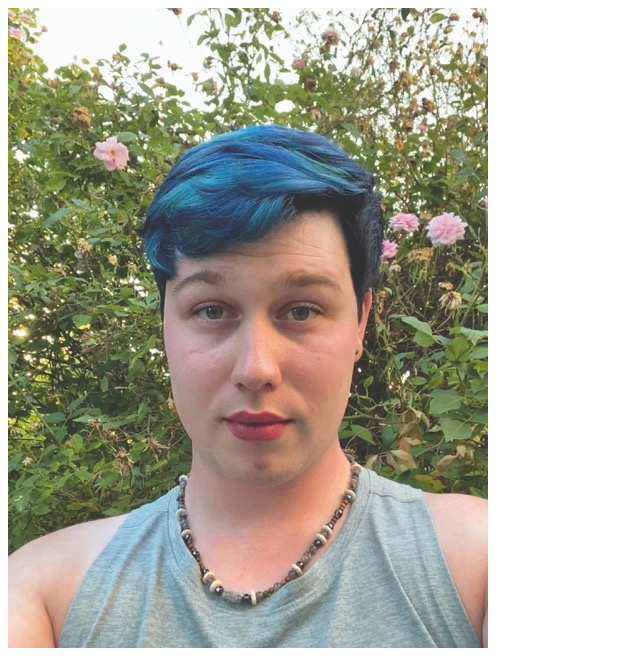
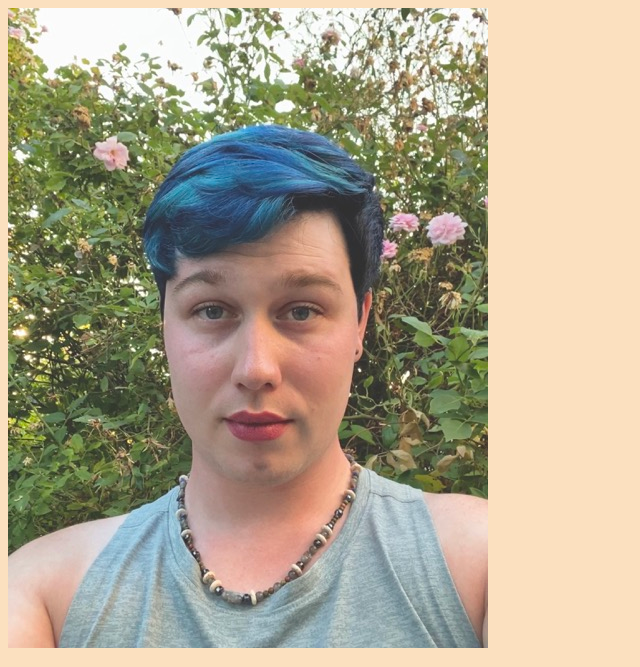
Before and after one commit to kzkspr/Profile_Page, a plain HTML site: page index.html in a window 1280 px wide. Shown: the top 667 px of the page, without its empty margins (0-640 px from the left). Drawn offline with Linux system fonts and the light colour scheme.

Commit message:
added stylesheet

```diff
--- a/index.html
+++ b/index.html
@@ -2,6 +2,7 @@
 <html>
 <head>
 	<title>Kaz Kasper</title>
+	<link rel="stylesheet" type="text/css" href="css/Profile_page.css">
 </head>
 <body>
 	<!-- Header Element-->
```
